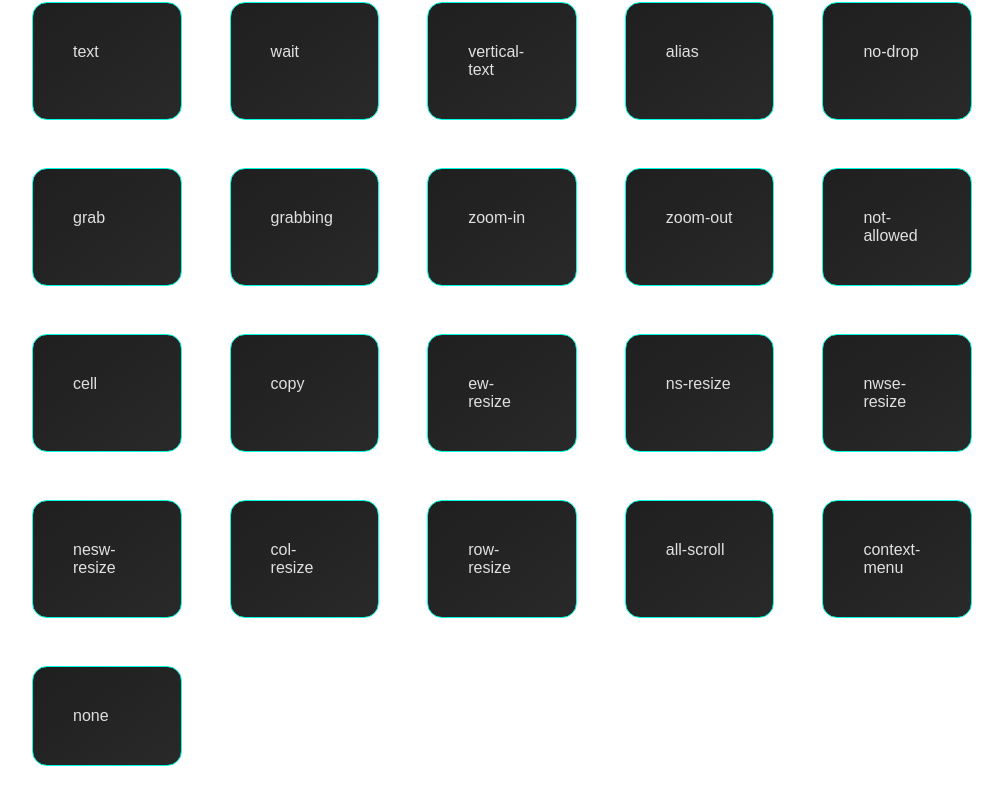
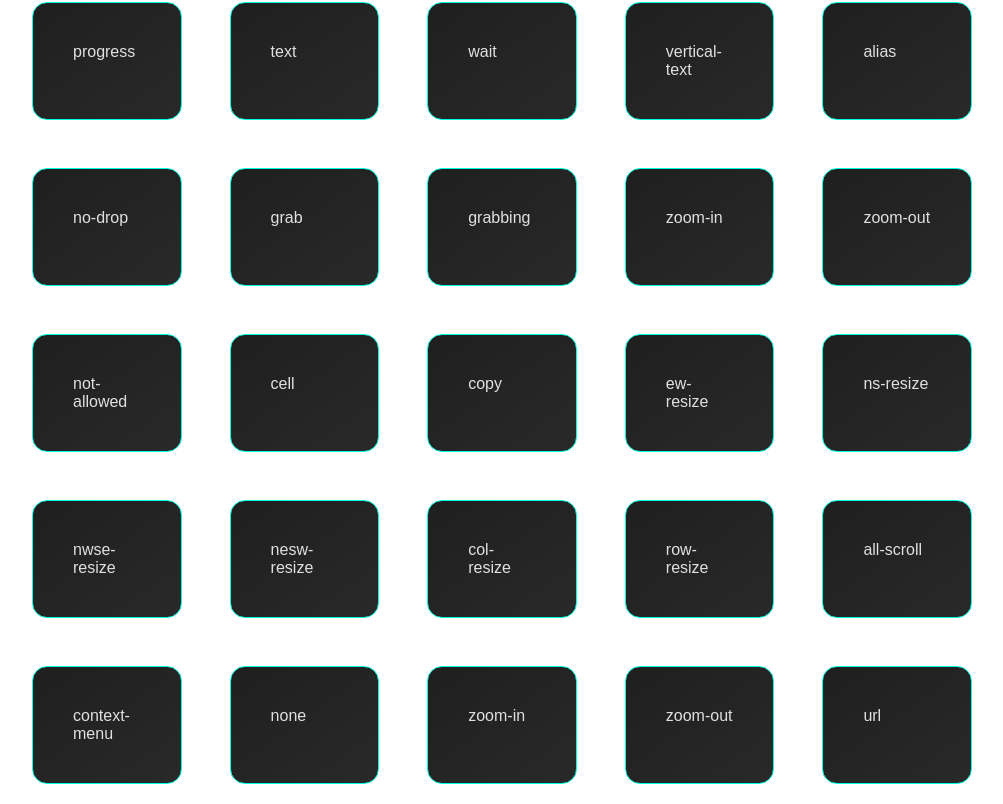
Before and after one commit to nicoToscano/css-cursors, a Next.js app: page / in a window 1280 px wide. Shown: the part 278-1082 px from the top of the page, without its empty margins (138-1141 px from the left). Built offline with nearby package versions, Linux system fonts and the light colour scheme.

Commit message:
Add additional cursor styles and default card to the Home component

```diff
--- a/src/app/page.css
+++ b/src/app/page.css
@@ -108,3 +108,12 @@
 .card26 {
   cursor: none;
 }
+.card27 {
+  cursor: zoom-in;
+}
+.card28 {
+  cursor: zoom-out;
+}
+.card29 {
+  cursor: url('/cursor.cur'), auto;
+}
--- a/src/app/page.js
+++ b/src/app/page.js
@@ -6,6 +6,7 @@
     <>
       <h1 className="title">CSS Cursor Property</h1>
       <div className="container">
+        <div className="card card0">default</div>
         <div className="card card1">crosshair</div>
         <div className="card card2">help</div>
         <div className="card card3">move</div>
@@ -32,6 +33,9 @@
         <div className="card card24">all-scroll</div>
         <div className="card card25">context-menu</div>
         <div className="card card26">none</div>
+        <div className="card card27">zoom-in</div>
+        <div className="card card28">zoom-out</div>
+        <div className="card card29">url</div>
       </div>
     </>
   );
```
